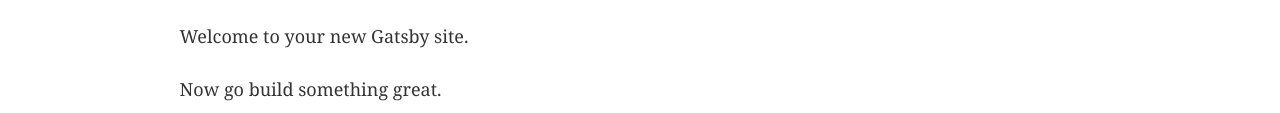
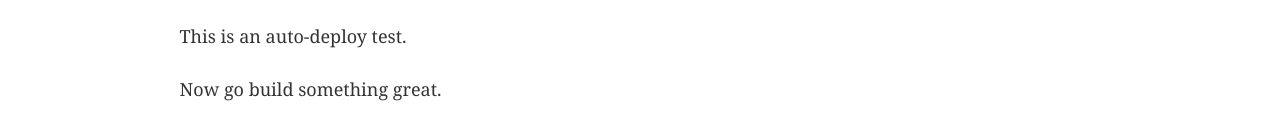
Before and after one commit to CalebLovell/caleb-lovell-personal-site, a Gatsby site: page / in a window 1280 px wide. Shown: the part 170-283 px from the top of the page. Built offline with nearby package versions, Linux system fonts and the light colour scheme; Gatsby itself is replaced by a stand-in of ours.

Commit message:
test auto-deploy

```diff
--- a/src/pages/index.js
+++ b/src/pages/index.js
@@ -9,7 +9,7 @@
   <Layout>
     <SEO title="Home" keywords={[`gatsby`, `application`, `react`]} />
     <h1>Caleb Lovell</h1>
-    <p>Welcome to your new Gatsby site.</p>
+    <p>This is an auto-deploy test.</p>
     <p>Now go build something great.</p>
     <div style={{ maxWidth: `300px`, marginBottom: `1.45rem` }}>
       <Image />
```
